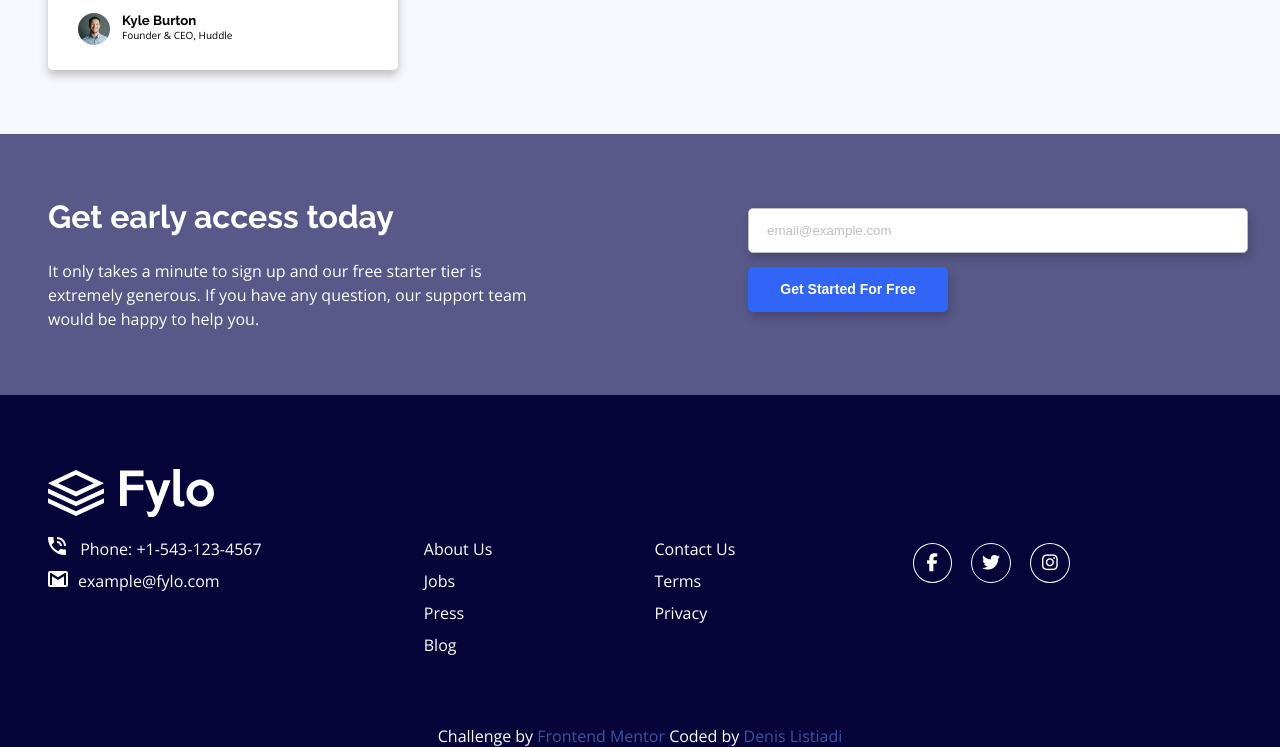
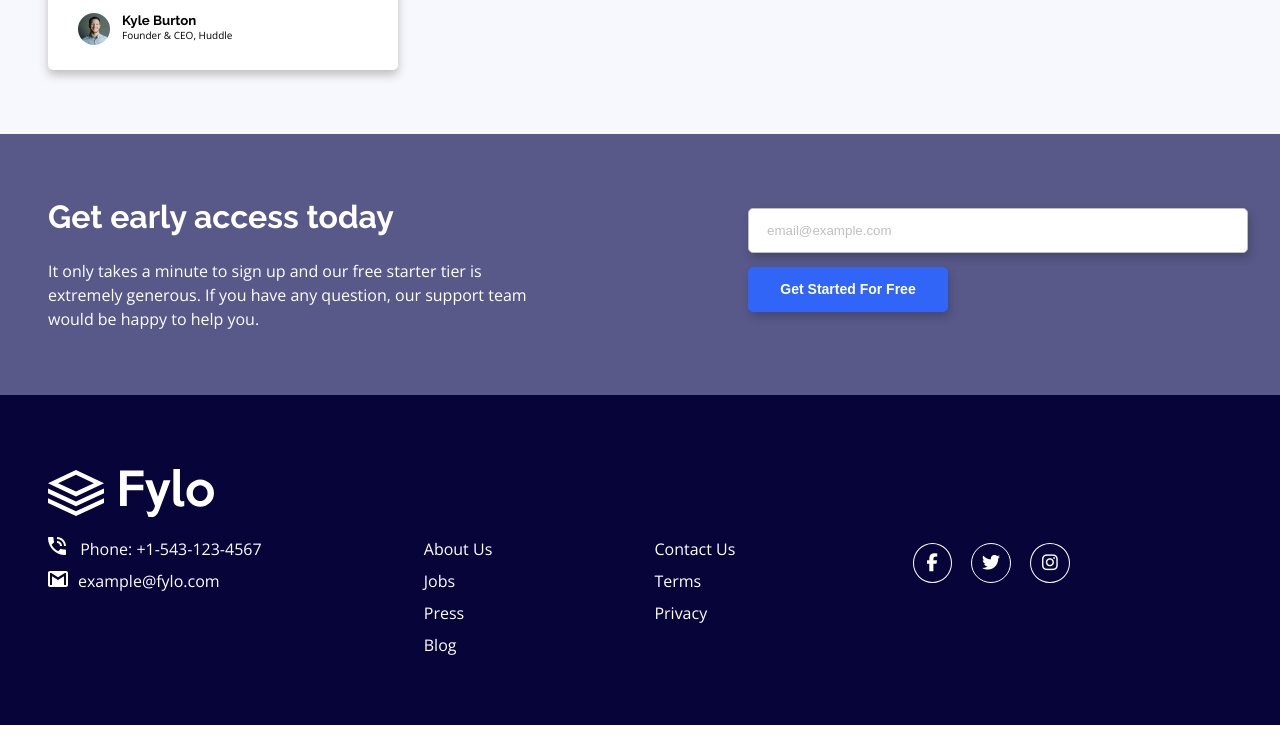
Before and after one commit to denislistiadi/Fylo-landing-page, a plain HTML site: page index.html in a window 1280 px wide. Shown: the part 1333-2080 px from the top of the page. After the commit the page ends 2058 px from the top, so only its background shows below. Drawn offline with nearby package versions, Linux system fonts and the light colour scheme.

Commit message:
Update index.html

```diff
--- a/index.html
+++ b/index.html
@@ -115,10 +115,10 @@
           <a href="https://instagram.com"><i class=" ig fab fa-instagram"></i></a>
         </div>
       </div>
-      <p class="attribution">
+      <!--p class="attribution">
         Challenge by <a href="https://www.frontendmentor.io?ref=challenge" target="_blank">Frontend Mentor</a>
         Coded by <a href="#">Denis Listiadi</a>
-      </p>
+      </p-->
     </footer>
     <script src="https://kit.fontawesome.com/c48877bd36.js" crossorigin="anonymous"></script>
   </body>
```
